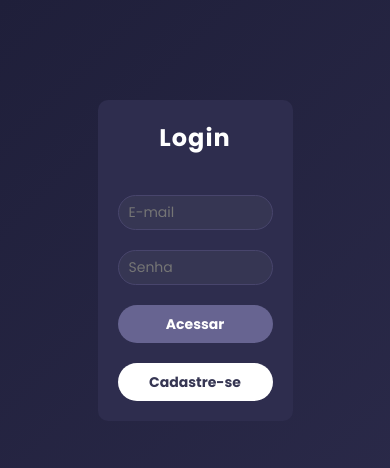
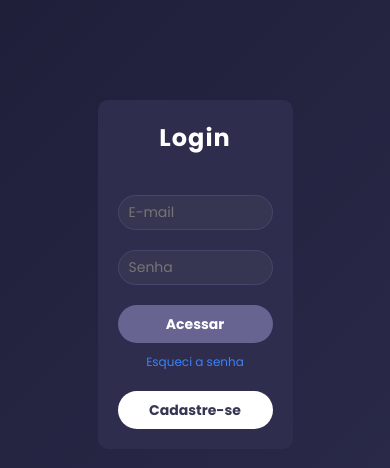
Before and after one commit to vtrodriguess/freezerpop, a React (Vite) app: page / in a window 390 px wide. Shown: the top 468 px of the page. Built offline with nearby package versions, Linux system fonts and the light colour scheme.

Commit message:
cria alterar senha

```diff
--- a/src/main.jsx
+++ b/src/main.jsx
@@ -10,6 +10,7 @@ import Admin from './pages/Admin';
 import Cliente from './pages/Cliente';
 import Geladinhos from './pages/Geladinhos';
 import CadastroGeladinho from './pages/CadastroGeladinho';
+import AlteraSenha from './pages/Altera-Senha';
 
 createRoot(document.getElementById('root')).render(
   <StrictMode>
@@ -18,6 +19,7 @@ createRoot(document.getElementById('root')).render(
         <Route path="/" element={<Login />} />
         <Route path="/login" element={<Login />} />
         <Route path="/cadastro" element={<Cadastro />} />
+        <Route path="/alterar-senha" element={<AlteraSenha />} />
 
         <Route
           path="/home"
--- /dev/null
+++ b/src/pages/Altera-Senha/index.jsx
@@ -0,0 +1,51 @@
+import './style.css'
+import { useRef, useState } from 'react'
+import CryptoJS from 'crypto-js'
+import { useNavigate } from "react-router-dom";
+import api from '../../services/api'
+
+function AlteraSenha() {
+
+  const navigate = useNavigate()
+  const inputName = useRef()
+  const inputEmail = useRef()
+  const inputPassword = useRef()
+  const [error, setError] = useState("")
+
+  async function trocarSenha() {
+    const password = inputPassword.current.value
+
+    if (password.length < 8) {
+      setError("A senha deve ter pelo menos 8 caracteres")
+      return
+    }
+    setError("")
+
+    try {
+      await api.put('cliente/troca-senha', {
+        email: inputEmail.current.value,
+        newPassword: password
+      })
+      navigate("/login");
+    } catch (err) {
+      setError("Erro ao trocar a senha. Verifique o e-mail informado.")
+      console.error(err)
+    }
+  }
+
+  return (
+    <div className='cadastro-pessoa-container'>
+      <form>
+        <h1>Trocar senha</h1>
+        <input placeholder="E-mail" name="email" type="email" ref={inputEmail} />
+        <input placeholder="Senha" name="senha" type="password" ref={inputPassword} />
+        {error && <p style={{ color: "red" }}>{error}</p>}
+        <button type="button" className='cadastro-pessoa' onClick={trocarSenha}>Confirmar</button>
+      </form>
+
+      <div></div>
+    </div>
+  )
+}
+
+export default AlteraSenha
--- /dev/null
+++ b/src/pages/Altera-Senha/style.css
@@ -0,0 +1,95 @@
+.cadastro-pessoa-container {
+  display: flex;
+  align-items: center;
+  flex-direction: column;
+  padding-top: 100px;
+}
+
+h1 {
+  color: #fff;
+  font-size: 32px;
+  text-align: center;
+}
+
+form {
+  display: flex;
+  flex-direction: column;
+  gap: 30px;
+  padding: 30px;
+  border-radius: 10px;
+  background-color: #2e2d4e;
+  max-width: 50%;
+  width: 400px;
+  margin-bottom: 20px;
+}
+
+button.cadastro-pessoa {
+  border-radius: 40px;
+  background-color: #8b8ae1;
+  height: 40px;
+  border: none;
+  font-weight: bold;
+}
+
+button.cadastro-pessoa:hover {
+  opacity: 0.8;
+}
+
+input {
+  border: 1px solid #48456c;
+  border-radius: 30px;
+  height: 40px;
+  background-color: #363653;
+  color: #fff;
+  font-size: 16px;
+  padding-left: 10px;
+  outline: none;
+
+}
+
+.btn-esqueci-senha {
+  color: #3b82f6;
+  text-decoration: none;
+  font-size: 14px;
+  margin-top: -20px;
+  text-align: center;
+}
+
+.btn-esqueci-senha:hover {
+  text-decoration: underline;
+}
+
+@media (max-width: 480px) {
+  h1 {
+    font-size: 24px;
+  }
+
+  form {
+    width: 90%;
+    padding: 20px;
+    gap: 20px;
+  }
+
+  input {
+    font-size: 14px;
+    height: 35px;
+    width: 100%;
+  }
+
+  button.cadastro-pessoa {
+    width: 100%;
+    height: 38px;
+    font-size: 14px;
+  }
+
+  .cadastro-pessoa-container {
+    padding-top: 50px;
+  }
+
+  .btn-esqueci-senha {
+    font-size: 12px;
+    margin-top: -10px;
+    text-align: center;
+    display: block;
+  }
+}
--- a/src/pages/Home/index.jsx
+++ b/src/pages/Home/index.jsx
@@ -37,14 +37,14 @@ function Home() {
 
   async function increase(idFreezer, qtt) {
     const customer = JSON.parse(localStorage.getItem("customer"));
+    if (qtt > 0) {
       await api.post('comprar', {
         idCustomer: customer.id,
         idFreezerPop: idFreezer,
         quantity: Number(qtt)
       })
-
-
       window.location.reload()
+    }
   }
 
   useEffect(() => {
@@ -76,7 +76,7 @@ function Home() {
         });
         setUser(response.data.name);
       } catch (error) {
-        console.error("Erro ao buscar balance:", error);
+        console.error("Erro ao buscar usuario:", error);
       }
     }
 
--- a/src/pages/Login/index.jsx
+++ b/src/pages/Login/index.jsx
@@ -2,7 +2,7 @@ import './style.css'
 import { useRef } from 'react'
 import CryptoJS from 'crypto-js'
 import api from '../../services/api'
-import { useNavigate } from "react-router-dom";
+import { useNavigate, Link } from "react-router-dom";
 
 function Login() {
 
@@ -43,6 +43,9 @@ function Login() {
         <input placeholder="E-mail" name="email" type="email" ref={inputEmail} />
         <input placeholder="Senha" name="senha" type="password" ref={inputPassword} />
         <button type="button" className="login-acessar-ini" onClick={loginCustomer}>Acessar</button>
+        <Link to="/alterar-senha" className="btn-esqueci-senha">
+          Esqueci a senha
+        </Link>
         <button className='login-cadastro-ini' type="button" onClick={handleCadastro}>Cadastre-se</button>
       </form>
 
```
Lines whose indentation alone changed are shown as unchanged.
